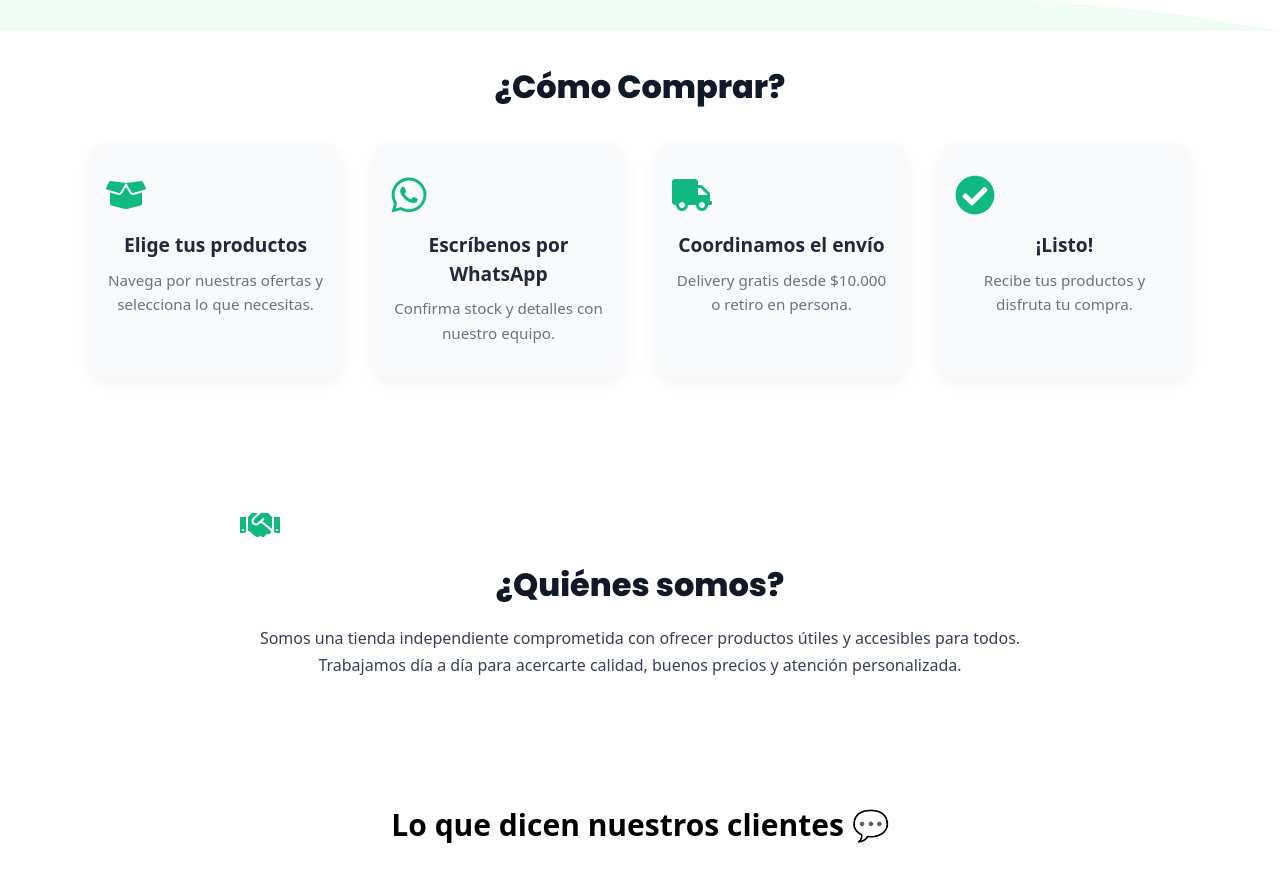
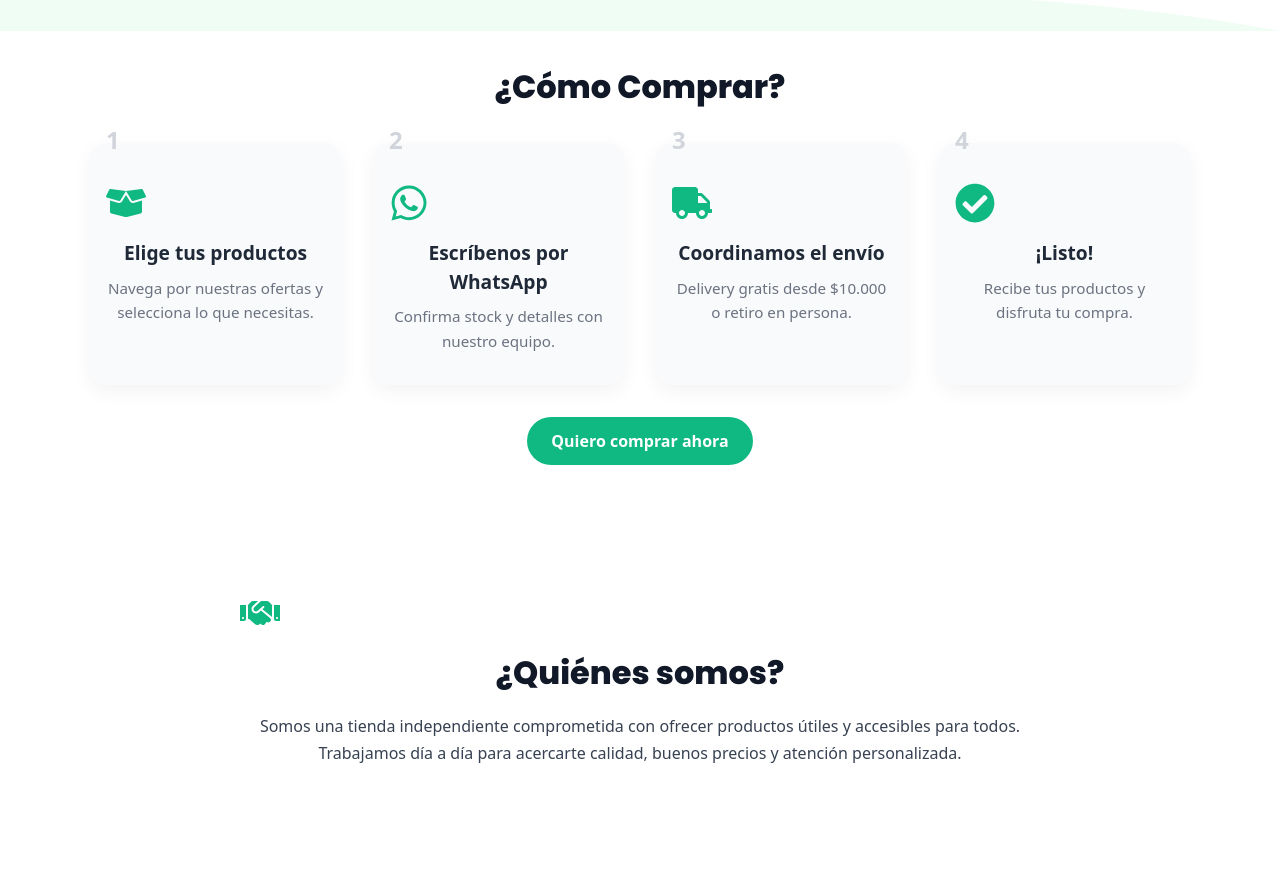
Before and after one commit to Marshelby/todomuybarato, a React (Vite) app: page / in a window 1280 px wide. Shown: the part 1900-2782 px from the top of the page. Built offline with nearby package versions, Linux system fonts and the light colour scheme.

Commit message:
✅ MEJORA: Optimización de sección 'Cómo Comprar' con numeración, CTA y estilo visual pro

```diff
--- a/src/components/ComoComprar.css
+++ b/src/components/ComoComprar.css
@@ -21,18 +21,29 @@
   display: grid;
   gap: 2rem;
   grid-template-columns: repeat(auto-fit, minmax(230px, 1fr));
+  position: relative;
 }
 
 .paso-card {
   background-color: #f9fafb;
   border-radius: 1rem;
-  padding: 2rem 1rem;
+  padding: 2.5rem 1rem 2rem;
   box-shadow: 0 6px 20px rgba(0, 0, 0, 0.05);
   transition: transform 0.3s ease;
+  position: relative;
 }
 
 .paso-card:hover {
   transform: translateY(-5px);
+}
+
+.paso-numero {
+  position: absolute;
+  top: -1.3rem;
+  left: 1rem;
+  font-size: 1.5rem;
+  font-weight: 800;
+  color: #d1d5db;
 }
 
 .paso-icono {
@@ -53,3 +64,19 @@
   color: #6b7280;
   line-height: 1.6;
 }
+
+.btn-contactar {
+  display: inline-block;
+  margin-top: 2rem;
+  background-color: #10b981;
+  color: white;
+  font-weight: 600;
+  padding: 0.75rem 1.5rem;
+  border-radius: 9999px;
+  transition: background-color 0.3s ease;
+  text-decoration: none;
+}
+
+.btn-contactar:hover {
+  background-color: #059669;
+}
--- a/src/components/ComoComprar.jsx
+++ b/src/components/ComoComprar.jsx
@@ -32,12 +32,21 @@ function ComoComprar() {
         <div className="comprar-grid">
           {pasos.map((paso, index) => (
             <div className="paso-card" key={index}>
+              <span className="paso-numero">{index + 1}</span>
               {paso.icono}
               <h3 className="paso-titulo">{paso.titulo}</h3>
               <p className="paso-texto">{paso.texto}</p>
             </div>
           ))}
         </div>
+        <a
+          href="https://wa.me/56912345678"
+          className="btn-contactar"
+          target="_blank"
+          rel="noopener noreferrer"
+        >
+          Quiero comprar ahora
+        </a>
       </div>
     </section>
   );
```
